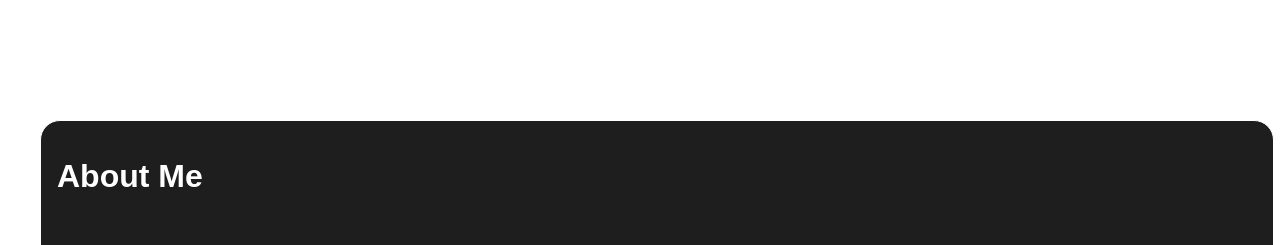
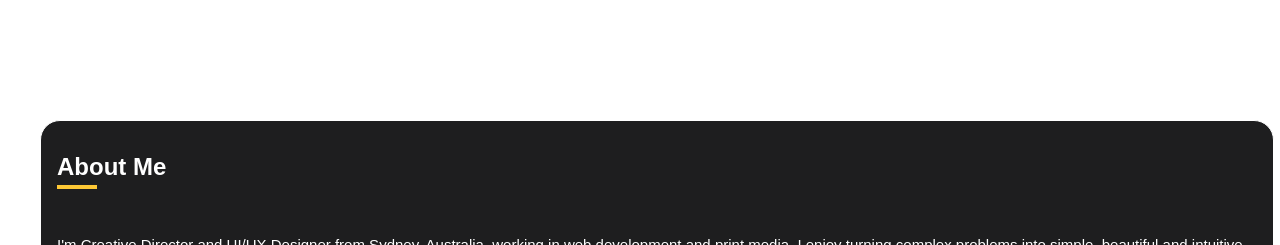
Before and after one commit to Sukhvindra9718/Portfolio, a React (Vite) app in the folder Frontend/: page / in a window 1280 px wide. Shown: the top 245 px of the page. Built offline with nearby package versions, Linux system fonts and the light colour scheme.

Commit message:
border added

```diff
--- a/Frontend/src/index.css
+++ b/Frontend/src/index.css
@@ -22,8 +22,23 @@ p{
 .Primaryheader{
   display: flex;
   justify-content: start;
+  & h1 {
+      position: relative;
+      display: inline-block;
+      font-size: 24px; /* Adjust the font size as needed */
+      font-weight: bold;
 
+  }
 }
+.Primaryheader h1::after {
+  content: '';
+  display: block;
+  width: 40px; /* Adjust the width of the border as needed */
+  height: 4px; /* Adjust the height of the border as needed */
+  background-color: #FEC835; /* Adjust the color as needed */
+  margin-top: 4px; /* Adjust the space between text and border as needed */
+}
+
 .secondaryheader{
   display: flex;
 }
```
